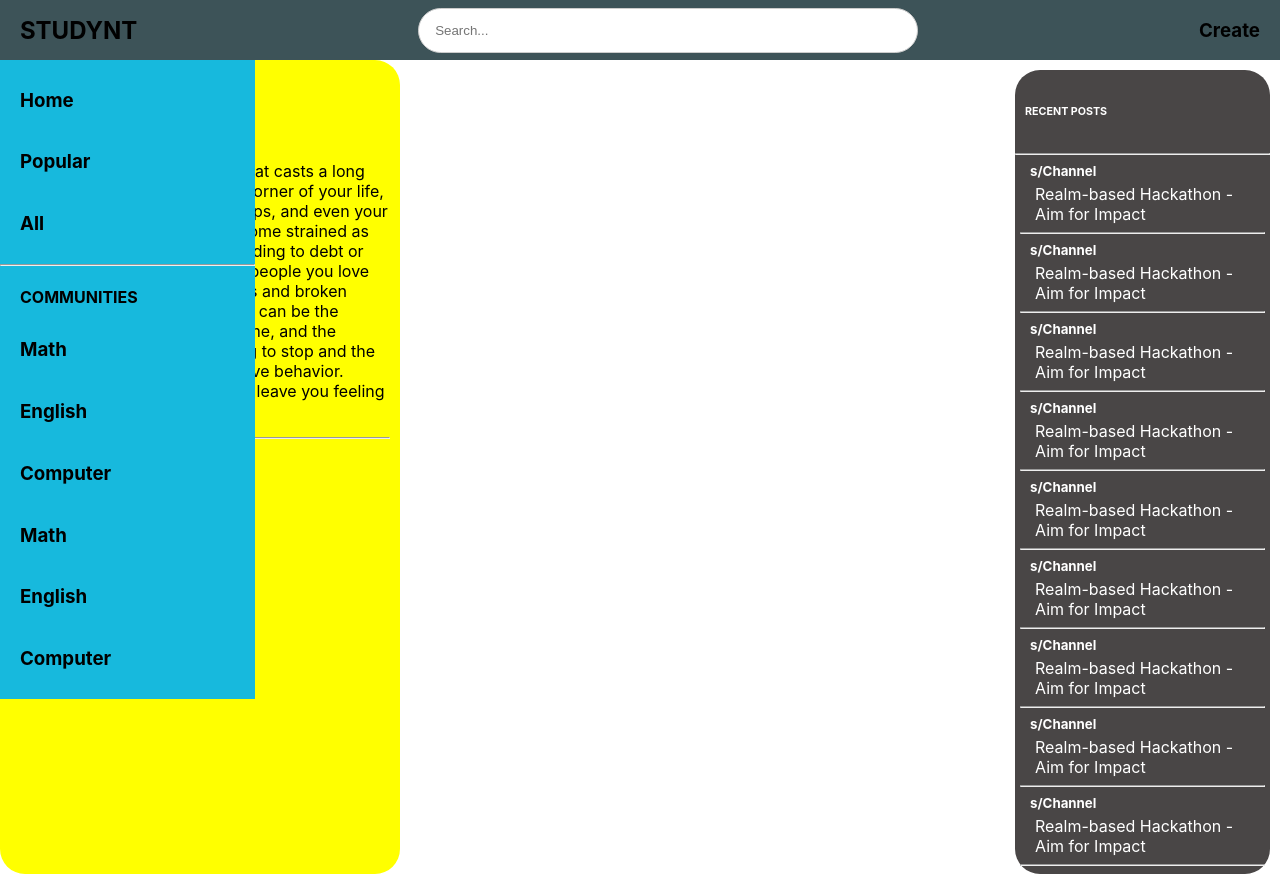
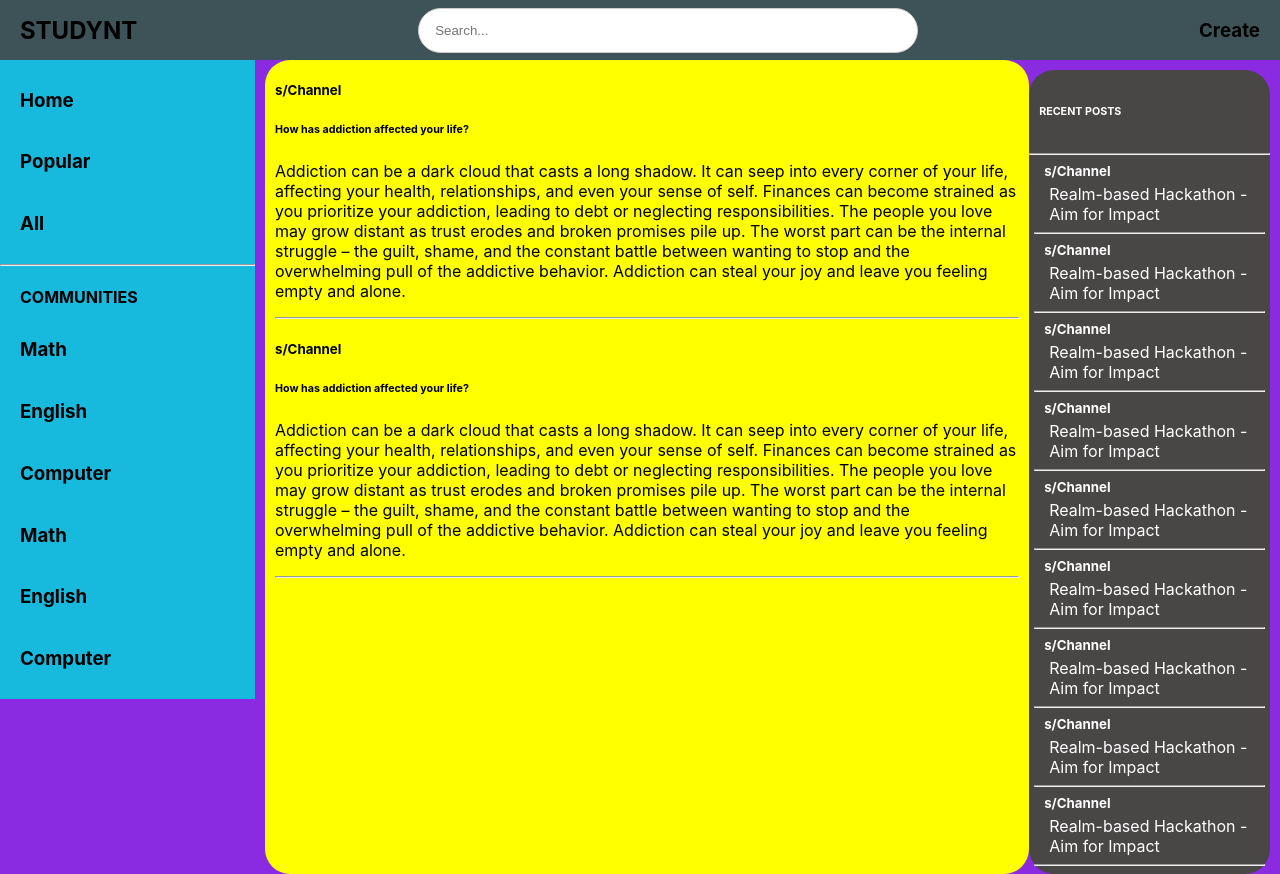
Before and after one commit to solocoode/studynt-alx, a React (Create React App) app: page / in a window 1280 px wide. Built offline with nearby package versions, Linux system fonts and the light colour scheme.

Commit message:
finished the main cards ui part

```diff
--- a/src/App.css
+++ b/src/App.css
@@ -8,6 +8,7 @@
 .appchild {
   display: flex;
   justify-content: space-between;
+  background-color: blueviolet;
 }
 
 .navbar {
@@ -74,7 +75,9 @@
 
 .cards {
   height: auto;
-  width: 400px;
+  width: 809px;
+  position: relative;
+  margin-left: 265px;
   border-radius: 25px;
   background-color: yellow;
 }
--- a/src/App.js
+++ b/src/App.js
@@ -97,6 +97,21 @@ function Cards() {
           Addiction can steal your joy and leave you feeling empty and alone.
         </p>
         <hr/>
+
+        <h5>s/Channel</h5>
+        <h6>How has addiction affected your life?</h6>
+        <p>Addiction can be a dark cloud that casts a long shadow.
+           It can seep into every corner of your life, affecting your health,
+            relationships, and even your sense of self.
+             Finances can become strained as you prioritize your addiction,
+             leading to debt or neglecting responsibilities.
+               The people you love may grow distant as trust erodes and broken promises pile up.
+                 The worst part can be the internal struggle – the guilt, shame,
+                 and the constant battle between wanting to stop and the overwhelming
+                 pull of the addictive behavior.
+          Addiction can steal your joy and leave you feeling empty and alone.
+        </p>
+        <hr/>
       </div>
     </div>
   );
```
Also changed, not shown: src/Channel.js (added, +13 -0 lines), src/Channel.css (added).
